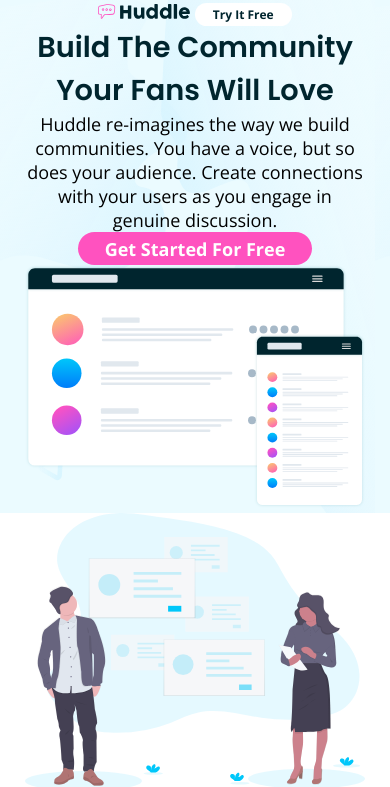
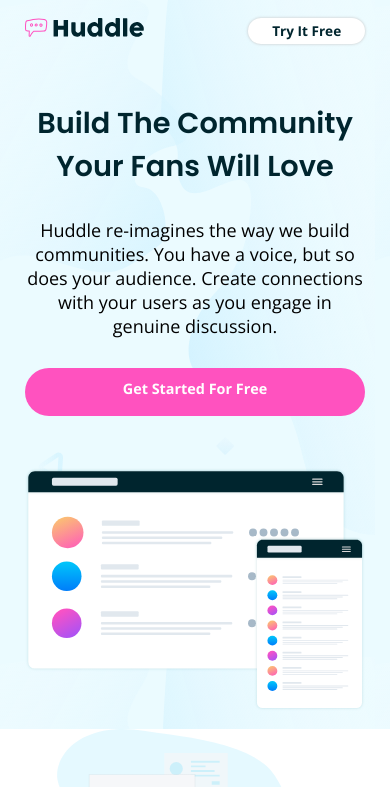
Before and after one commit to AhmadHamido/huddle-landing-page-with-alternating-feature-blocks, a website: page index.html in a window 390 px wide. Shown: the top 787 px of the page. Drawn offline with nearby package versions, Linux system fonts and the light colour scheme.

Commit message:
Finished with the header mobile version

```diff
--- a/index.html
+++ b/index.html
@@ -15,25 +15,19 @@
   <body>
     <header>
       <div class="container container-header">
-        <div class="header-top">
         <img
           class="header-logo"
           src="images/logo.svg"
           alt="The logo of Huddle with a small speech bubble on its left"
         />
         <a class="btn header-btn" href="#">Try It Free</a>
-        </div>
-
-        <div class="title">
         <h1>Build The Community Your Fans Will Love</h1>
         <p class="title-paragraph">
-            Huddle re-imagines the way we build communities. You have a voice,
-            but so does your audience. Create connections with your users as you
+          Huddle re-imagines the way we build communities. You have a voice, but
+          so does your audience. Create connections with your users as you
           engage in genuine discussion.
         </p>
         <a class="btn title-btn" href="#">Get Started For Free</a>
-        </div>
-
         <img
           class="image-header"
           src="images/illustration-mockups.svg"
--- a/style.css
+++ b/style.css
@@ -32,6 +32,9 @@
 
 h1 {
   font-size: 1.8rem;
+  margin-top: 0.5em;
+  grid-column: 1 / -1;
+  grid-row: 2;
 }
 
 footer p {
@@ -46,10 +49,22 @@
   display: inline-block;
 }
 
+.title-paragraph {
+  margin-bottom: 1.8em;
+  font-weight: 400;
+  grid-row: 3;
+  grid-column: 1 / -1;
+}
+
+.image-header {
+  grid-row: 5 / -1;
+  grid-column: 1/ -1;
+}
+
 /* logo */
 .header-logo {
-  width: 27%;
-  max-width: 200px;
+  width: 70%;
+  max-width: 250px;
 }
 
 .footer-logo {
@@ -58,18 +73,31 @@
 
 /* buttons */
 .btn {
-  border-radius: 20px;
-  padding: 0.25em 1.5em;
+  border-radius: 30px;
 }
 
 .section-btn,
 .title-btn {
   background: hsl(322, 100%, 66%);
+  font-size: 0.9rem;
 }
 
 .header-btn {
   background: #fff;
-  font-size: 0.75rem;
+  font-size: 0.85rem;
+  padding: 0.25em 1.75em;
+  box-shadow: 0 0 3px #c5c4c4;
+  grid-column: 2;
+  grid-row: 1;
+  justify-self: end;
+  align-self: start;
+}
+
+.title-btn {
+  padding: 0.75em 4em;
+  margin-bottom: 3.6em;
+  grid-column: 1 / -1;
+  grid-row: 4;
 }
 
 .header-btn,
@@ -123,12 +151,22 @@
   margin-right: auto;
 }
 
+.container-header {
+  padding: 1em 0;
+  display: grid;
+  grid-template: 70px 130px 150px 100px 1fr / 1fr 1fr;
+}
+
 /* ==============
 Media Query
 ============= */
 
 @media (min-width: 600px) {
   .container {
-    max-width: 1200px;
+    max-width: 1100px;
+  }
+
+  .header-btn {
+    font-size: 1rem;
   }
 }
```
Lines whose indentation alone changed are shown as unchanged.
